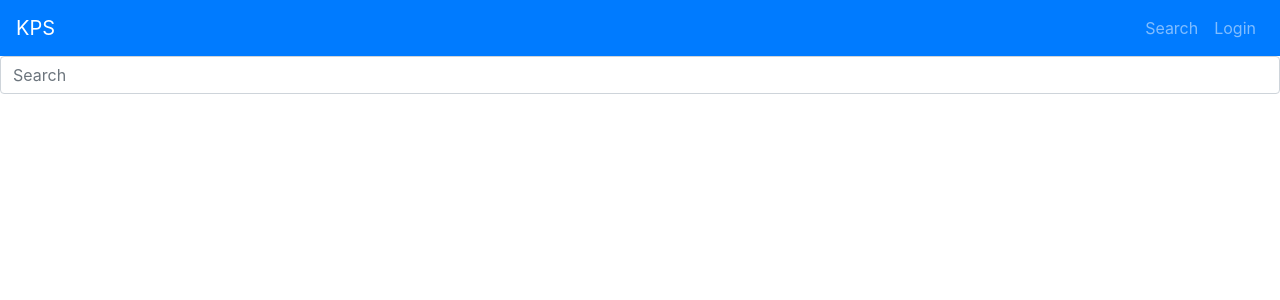
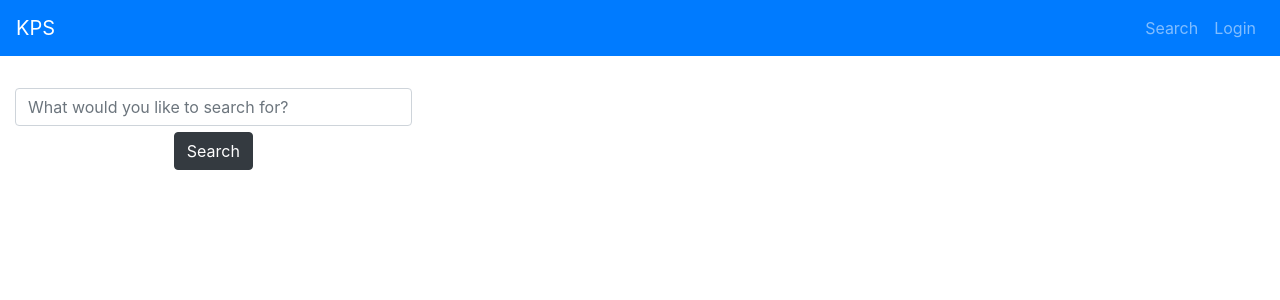
Before and after one commit to kennetng/Task25_frontend, a React (Create React App) app: page /search in a window 1280 px wide. Shown: the top 300 px of the page. Built offline with nearby package versions, Linux system fonts and the light colour scheme.

Commit message:
Added search component

```diff
--- a/src/components/navbar/NavbarPage.js
+++ b/src/components/navbar/NavbarPage.js
@@ -9,7 +9,7 @@ class NavBarPage extends React.Component {
         <Navbar.Toggle aria-controls="basic-navbar-nav" />
         <Navbar.Collapse id="basic-navbar-nav">
           <Nav className="ml-auto">
-            <Nav.Link href="">Search</Nav.Link>
+            <Nav.Link href="/search">Search</Nav.Link>
             <NavDropdown.Divider />
             <Nav.Link href="/login">Login</Nav.Link>
           </Nav>
--- a/src/components/search/Search.js
+++ b/src/components/search/Search.js
@@ -7,13 +7,22 @@ class Search extends Component {
       <div>
         <NavBar />
         <div className="app container" />
-        <div class="md-form mt-0">
+        <div className="col-4" style={{ marginTop: 2 + "em" }}>
           <input
-            class="form-control"
+            className="form-control"
             type="text"
-            placeholder="Search"
+            placeholder="What would you like to search for?"
             aria-label="Search"
           />
+          <div className="text-center" style={{ marginTop: 0.2 + "em" }}>
+            <button
+              type="button"
+              className="btn btn-dark center-block"
+              style={{ marginTop: 0.2 + "em" }}
+            >
+              Search
+            </button>
+          </div>
         </div>
       </div>
     );
```
